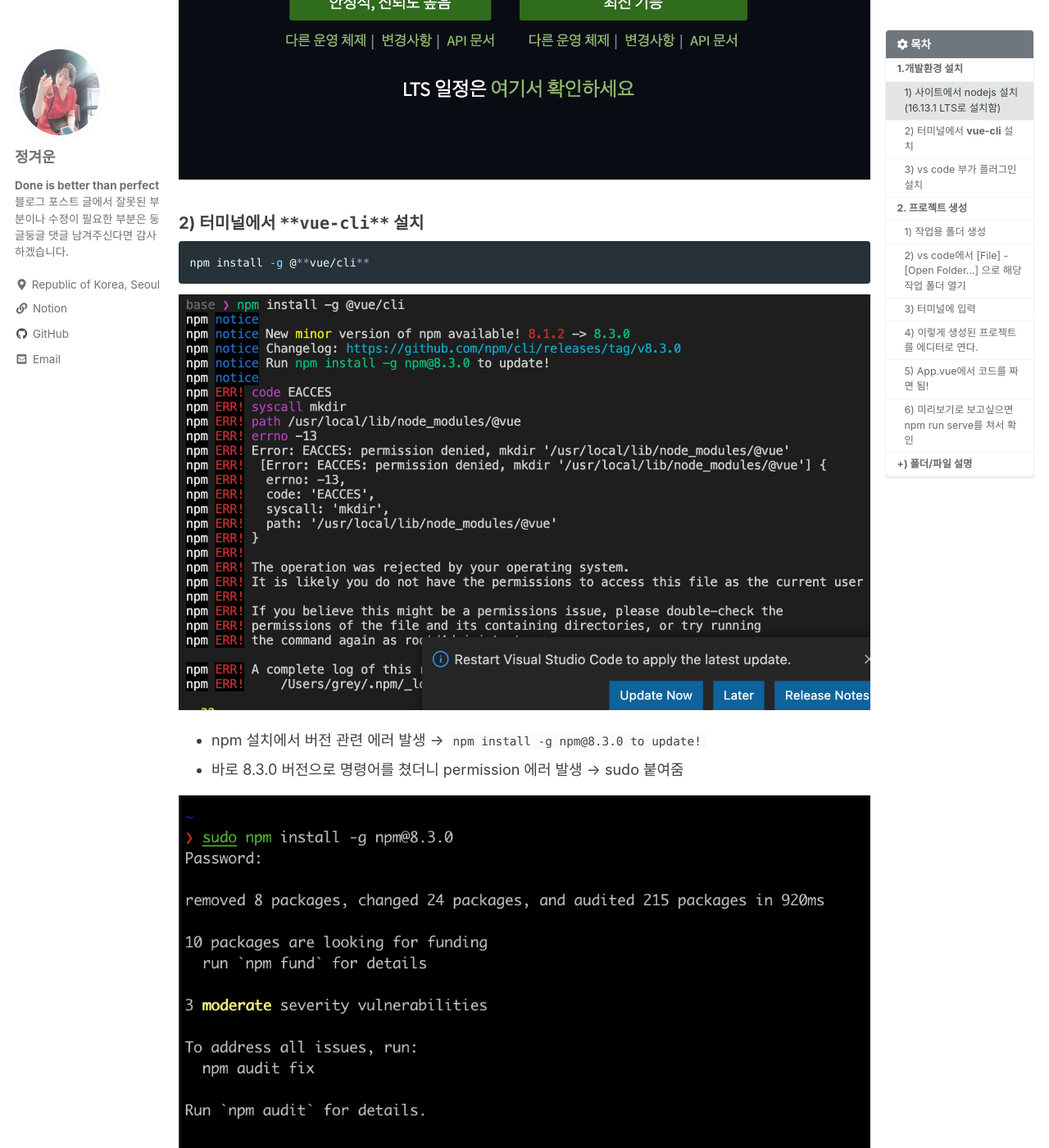
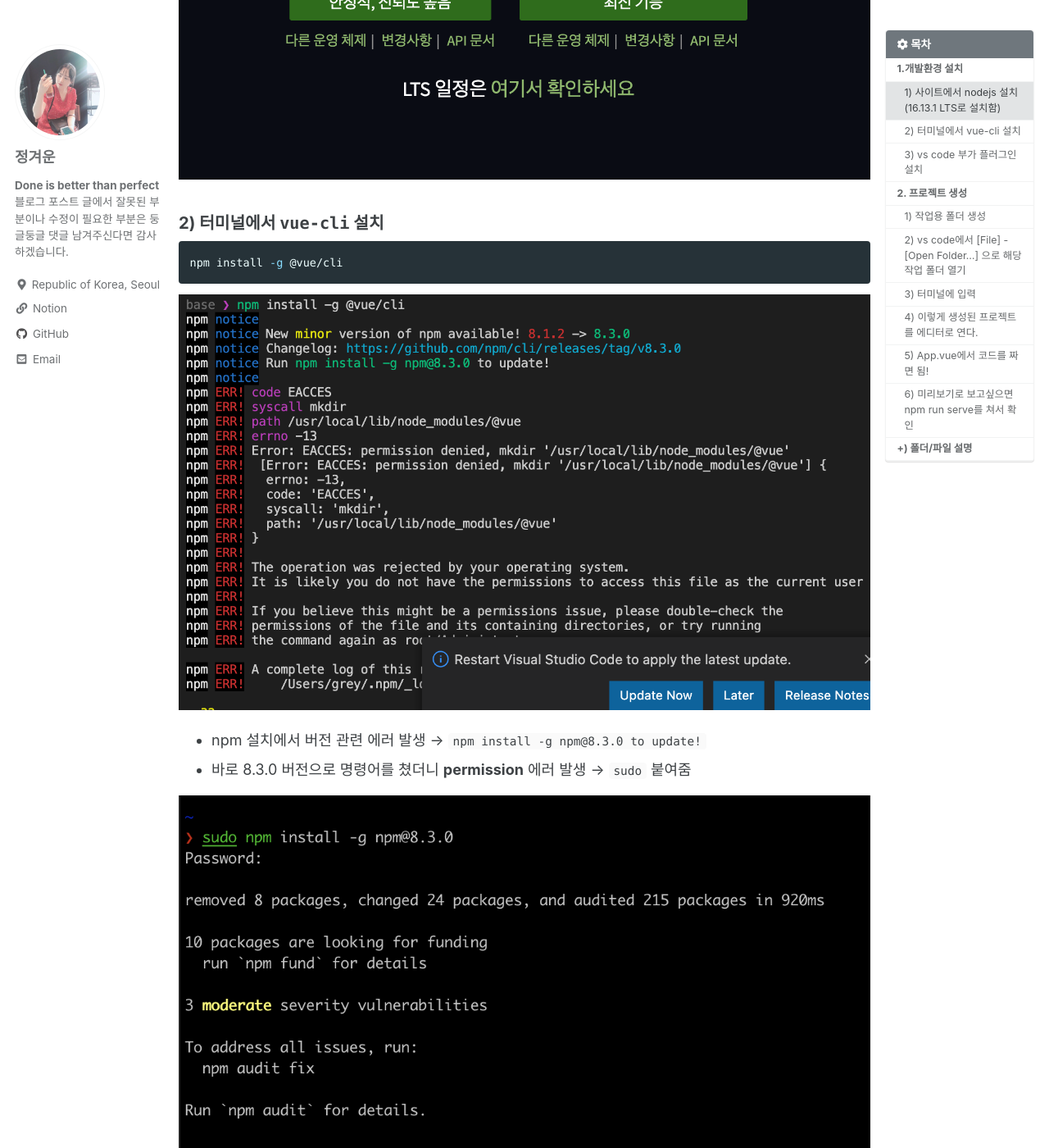
Before and after one commit to grey920/grey920.github.io, a Jekyll site: the page built from _posts/2022-01-02-vue2_install.md, in a window 1280 px wide and 1400 px high, scrolled down 1047 px. Shown: the whole window at 82% size. Built offline with Jekyll 4.4.1, drawn with Linux system fonts in a browser that asks for light colours; cached includes are drawn as plain includes; comment, search, counter and statistics services are not loaded; some of the changed text lies outside the part shown.

Commit message:
오타 수정

````diff
--- a/_config.yml
+++ b/_config.yml
@@ -26,7 +26,7 @@
 repository: "grey920/grey920.github.io" # GitHub username/repo-name e.g. "mmistakes/minimal-mistakes"
 teaser: "/assets/images/bg-header.jpg" # path of fallback teaser image, e.g. "/assets/images/500x300.png"
 logo: # path of logo image to display in the masthead, e.g. "/assets/images/88x88.png"  "/assets/images/logo.png"
-masthead_title: "Dev dev = new Dev('grey')" # overrides the website title displayed in the masthead, use " " for no title
+masthead_title: Dev dev = new Dev("grey") # overrides the website title displayed in the masthead, use " " for no title
 breadcrumbs: true # true, false (default)
 words_per_minute: 200
 comments:
--- a/_posts/2022-01-02-vue2_install.md
+++ b/_posts/2022-01-02-vue2_install.md
@@ -26,20 +26,20 @@
 - 🧐 nodejs 왜 설치해야 함?? → npm 쓰려고!
   - `npm`: 웹개발 관련 라이브러리들을 쉽게 쓸 수 있도록 도와주는 패키지 매니저
   - `npm`을 쓰면 `vue-cli`를 쉽게 설치할 수 있다.
-  - `**vue-cli**` : vue 프로젝트를 빠르게 생성해주는 라이브러리
+  - `vue-cli` : vue 프로젝트를 빠르게 생성해주는 라이브러리
 
 ![Untitled](/assets/images/2022-01-02/Untitled.png)
 
-### 2) 터미널에서 `**vue-cli**` 설치
+### 2) 터미널에서 <b>`vue-cli`</b> 설치
 
 ```bash
-npm install -g @**vue/cli**
+npm install -g @vue/cli
 ```
 
 ![Untitled](/assets/images/2022-01-02/Untitled%201.png)
 
 - npm 설치에서 버전 관련 에러 발생 → `npm install -g npm@8.3.0 to update!`
-- 바로 8.3.0 버전으로 명령어를 쳤더니 permission 에러 발생 → sudo 붙여줌
+- 바로 8.3.0 버전으로 명령어를 쳤더니 <b>permission</b> 에러 발생 → `sudo` 붙여줌
 
 ![Untitled](/assets/images/2022-01-02/Untitled%202.png)
 
````
Also changed, not shown: other parts of _posts/2022-01-02-vue2_install.md (+1 -1 lines).
